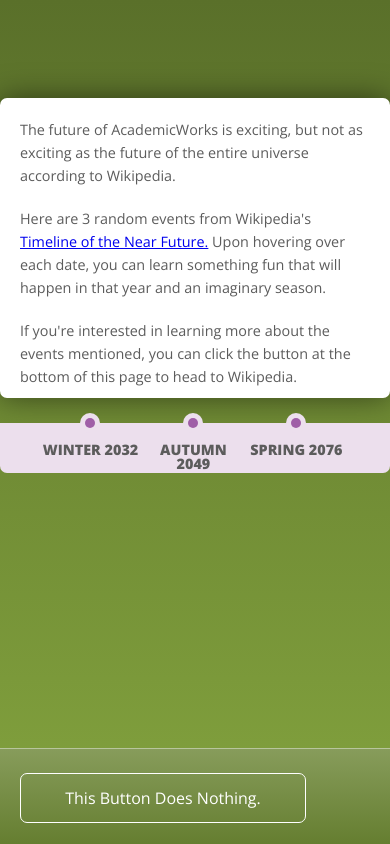
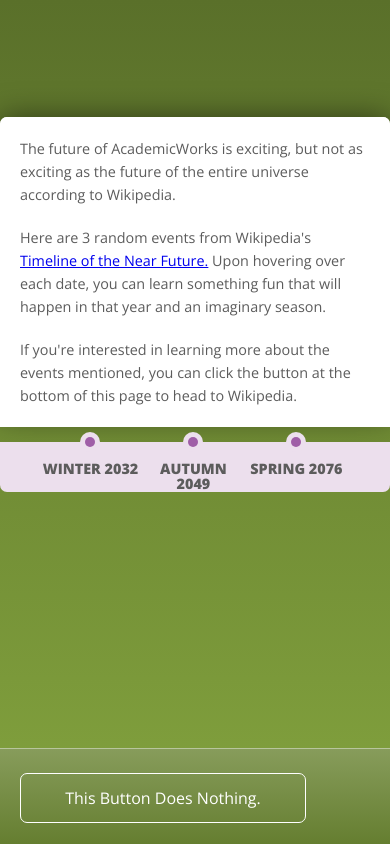
Before and after one commit to mateoclarke/wikipedia-exercise, a website: page index.html in a window 390 px wide. Drawn offline with nearby package versions, Linux system fonts and the light colour scheme.

Commit message:
Add media queries to address vertical algin bug

```diff
--- a/sass/_base.scss
+++ b/sass/_base.scss
@@ -2,9 +2,12 @@
 // ==============
 
 html {
+  min-height: 100%;
+}
+
+body {
 	background: $dark-green;
 	background: -webkit-linear-gradient(top, $dark-green, $light-green);
-	min-height: 100%;
 }
 
 p {
@@ -57,7 +60,6 @@ a {
 	position: absolute;
 	max-width: 275px;
 	border-radius: 5px;
-	// padding: 10px;
 	p {
 		color: $white;
 		font-size: 0.7em;
--- a/sass/_modules.scss
+++ b/sass/_modules.scss
@@ -5,9 +5,15 @@
 	max-width: 600px;
 	height: 300px;
 	background: $white;
-	margin: 25% auto;
+	box-shadow: 0px 0px 30px 0px rgba(0, 0, 0, 0.5);
 	border-radius: 7px;
-	box-shadow: 0px 0px 30px 0px rgba(0, 0, 0, 0.5);
+	margin: 15% auto;
+	@media screen and (max-width: 1250px){
+		margin: 25% auto;
+	}
+	@media screen and (max-width: 800px){
+		margin: 30% auto;
+	}
 }
 
 .text-box-top, .text-box-bottom {
@@ -17,6 +23,8 @@
 
 .text-box-top {
   	margin: 0 0 15px;
+	background: $white;
+	border-radius: 7px 7px 0px 0px;
 }
 
 .text-box-bottom {
```
Also changed, not shown: css/style.css, sass/_mixins.scss (line endings or trailing spaces).
